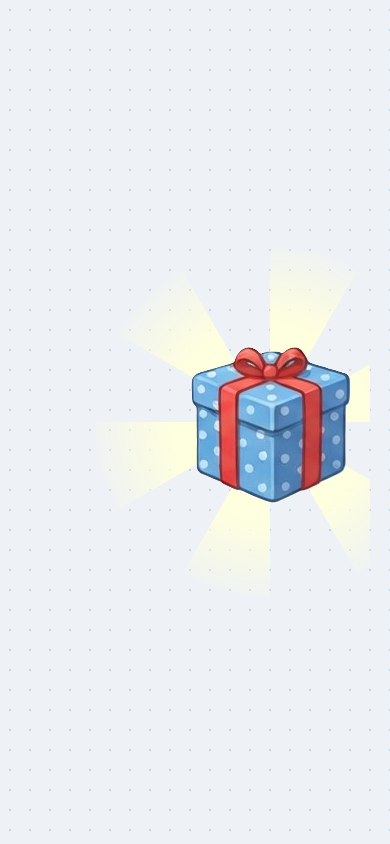
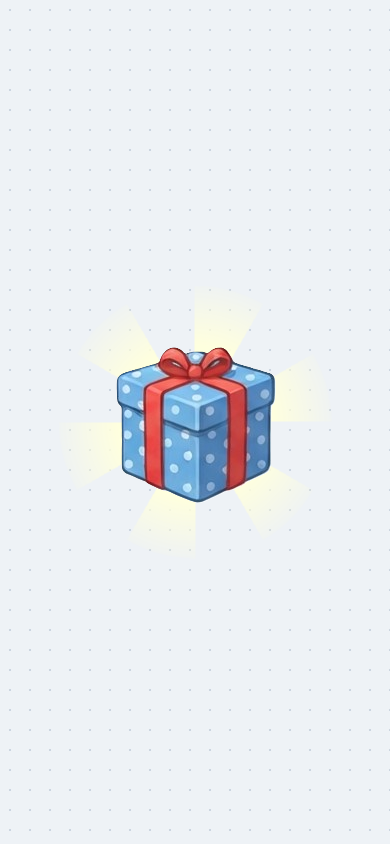
Before and after one commit to eolson54321/present, a plain HTML site: page prize.html in a window 390 px wide. Drawn offline with Linux system fonts and the light colour scheme.

Commit message:
fix prize centering on mobile

```diff
--- a/prize.html
+++ b/prize.html
@@ -1,11 +1,15 @@
 <!DOCTYPE html>
-<header>
+<html lang="en">
+<head>
+    <meta charset="UTF-8">
     <meta name="viewport" content="width=device-width, initial-scale=1.0">
+    <title>Prize</title>
     <link rel="stylesheet" href="styles.css">
     <script src="./static/prize.js" type="module"></script>
-</header>
-<body>
+</head>
+<body class="prize-body">
     <div class="canvas-container">
         <canvas id="canvas"></canvas>
     </div>
 </body>
+</html>
--- a/styles.css
+++ b/styles.css
@@ -36,6 +36,11 @@ body {
     justify-content: center;
     min-height: 100vh;
     padding: 20px;
+}
+
+body.prize-body,
+body:has(.canvas-container) {
+    padding: 0;
 }
 
 /* Main Card Container */
@@ -440,10 +445,11 @@ body {
 
 .canvas-container {
     position: relative;
-    width: 100vw;
-    height: 100vh;
+    width: 100%;
+    height: 100%;
     overflow: hidden;
     display: grid;
+    place-content: center;
     place-items: center;
 }
 
@@ -456,8 +462,8 @@ body {
 .canvas-container::before {
     content: '';
 
-    width: 500px;
-    height: 500px;
+    width: min(500px, 100vw);
+    height: min(500px, 100vw);
     border-radius: 50%;
 
     z-index: 1;
```
